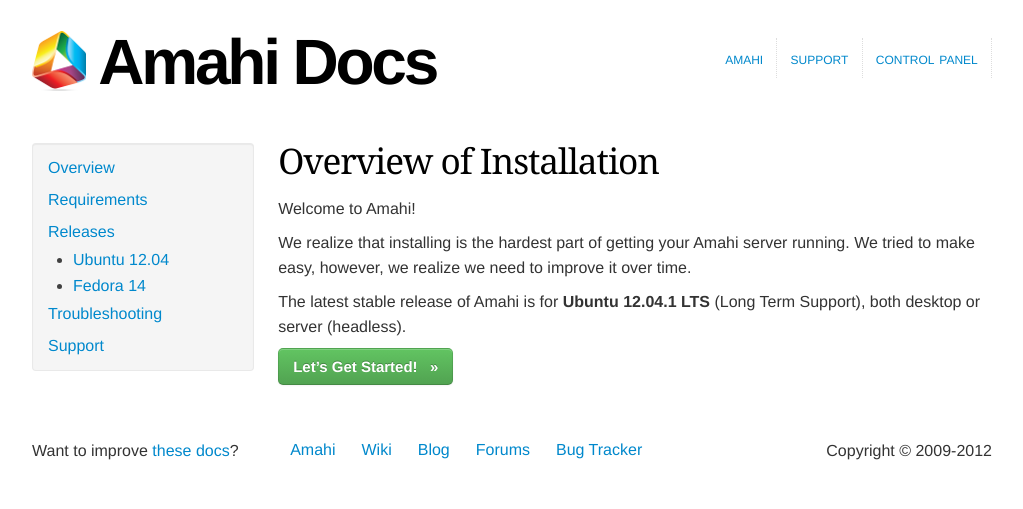
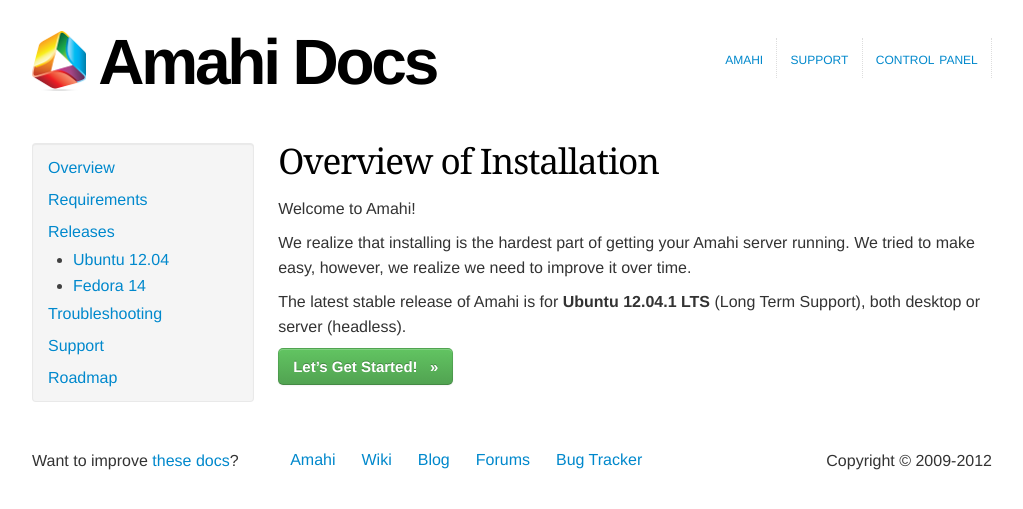
Before and after one commit to amahi/docs, a Jekyll site: the page built from index.md, in a window 1280 px wide. Shown: the top 509 px of the page, without its empty margins (128-1151 px from the left). Built offline with Jekyll 4.4.1, drawn with Linux system fonts in a browser that asks for light colours; nearby versions of some CDN libraries.

Commit message:
add Roadmap link to the roadmap page in the wiki

```diff
--- a/_layouts/homepage.html
+++ b/_layouts/homepage.html
@@ -22,6 +22,9 @@
 				<li{% if page.current == 'support' %} class="active"{% endif %}>
 				<a href="support.html">Support</a>
 				</li>
+				<li>
+				<a href="http://wiki.amahi.org/index.php/Roadmap">Roadmap</a>
+				</li>
 			</ul>
 		</div>
 	</div>
```
